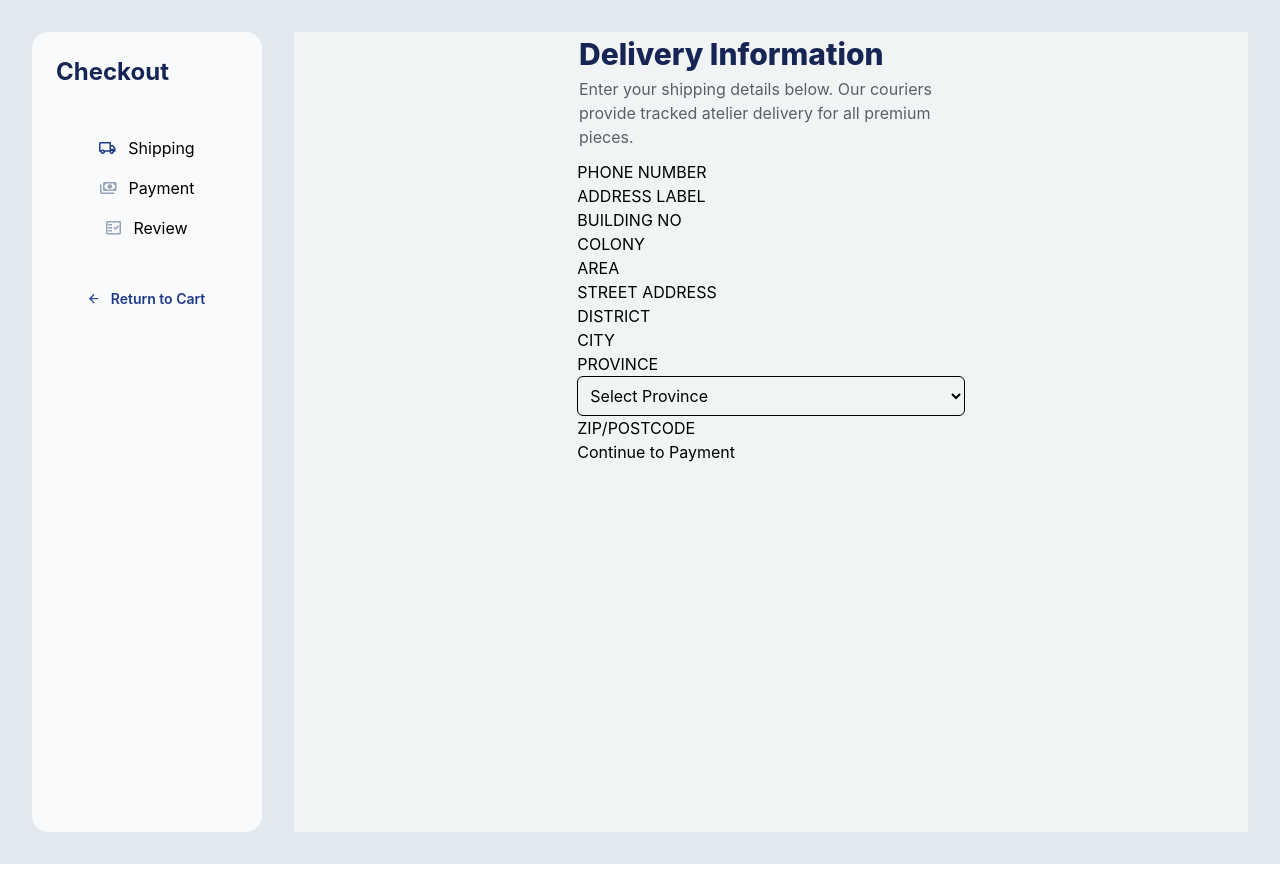
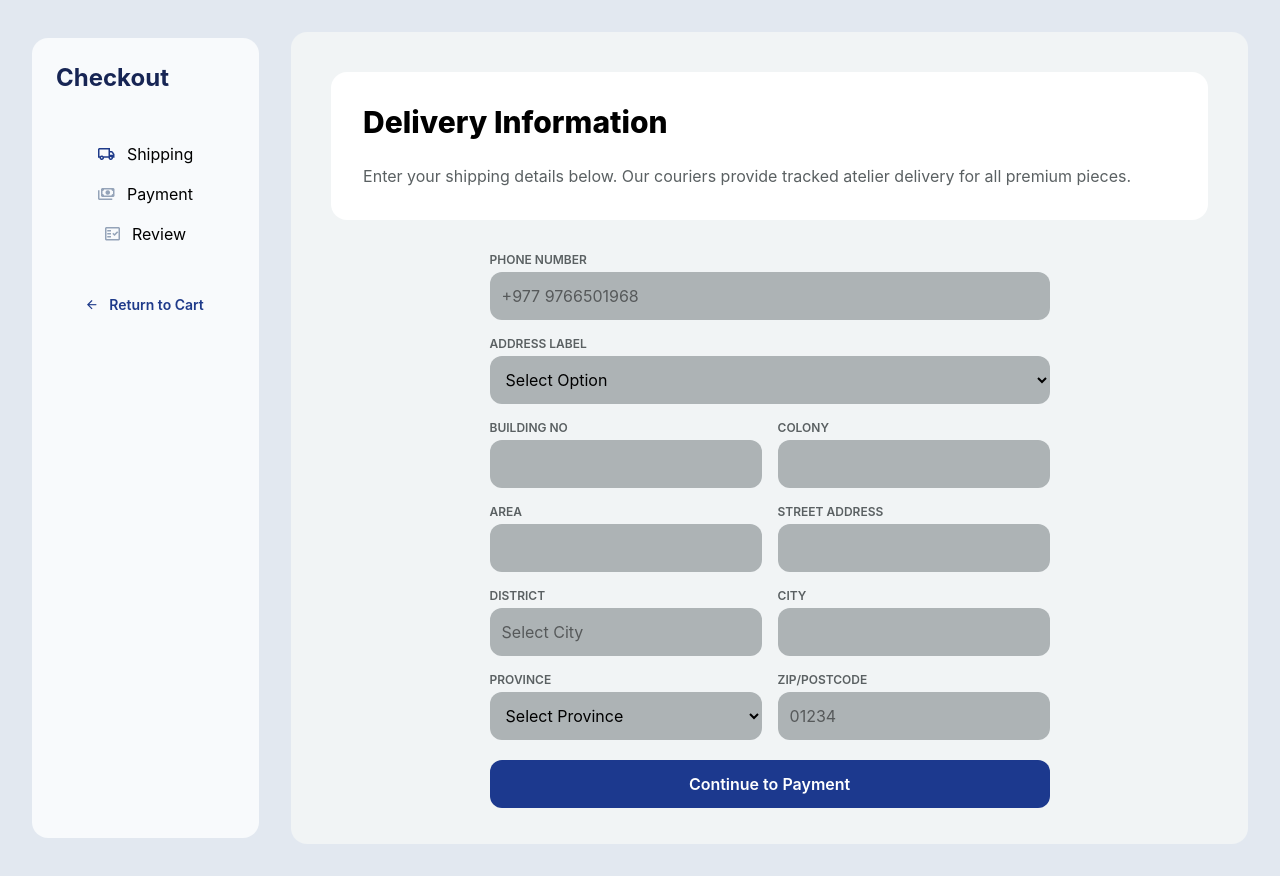
Before and after one commit to sudarshankhatri3/FullStack, a React app in the folder frontend/: page /order/1 in a window 1280 px wide. Built offline with nearby package versions, Linux system fonts and the light colour scheme; no server answers; the HTML template or start-up script is replaced by a standard one.

Commit message:
customize ui

```diff
--- a/frontend/package.json
+++ b/frontend/package.json
@@ -14,6 +14,7 @@
     "@tailwindcss/vite": "^4.2.1",
     "axios": "^1.13.6",
     "react": "^19.2.0",
+    "react-country-state-city": "^1.1.12",
     "react-dom": "^19.2.0",
     "react-drag-drop-files": "^3.1.0",
     "react-router": "^7.13.1",
--- a/frontend/src/components/delivery.jsx
+++ b/frontend/src/components/delivery.jsx
@@ -1,6 +1,7 @@
 import React from "react";
 import { useState, useEffect } from "react";
 import Swal from "sweetalert2"
+import {CountrySelect,StateSelect,CitySelect} from "react-country-state-city"
 
 const deliveryDetails = [
   { image: "../delivery.png", title: "Shipping" },
@@ -8,20 +9,24 @@ const deliveryDetails = [
   { image: "../review.png", title: "Review" },
 ];
 const deliveryInfo = {
-  phone_number: "",
-  building_no: "",
-  colony: "",
-  province: "",
-  district: "",
-  city: "",
-  area: "",
-  address: "",
-  label: "",
-  zip: "",
+  phone_number:"",
+  building_no:"",
+  colony:"",
+  province:"",
+  district:"",
+  city:"",
+  area:"",
+  address:"",
+  label:"",
+  zip:""
 };
 
 export default function Delivery() {
   const [delivery, setDelivery] = useState(deliveryInfo);
+  const [country, setCountry] = useState({
+      id: 153,
+      name: "Nepal"
+    });
 
   const deliveryData = async (e) => {
     e.preventDefault();
@@ -36,22 +41,24 @@ export default function Delivery() {
           body: JSON.stringify(delivery),
         },
       );
+      const text = await deliveryPost.text()
+      console.log("RAW RESPONSE:", text);
       if (!deliveryPost.ok) {
-        Swal.fire({
-            title:'Erron handle',
-            text:"Do you want to Continue",
-            icon:'Warning',
-            showCancelButton: true,
-            confirmButtonColor: '#3085d6',
-            cancelButtonColor: '#d33',
-            confirmButtonText: 'Yes!'
-        }).then((result)=>{
-            if(result.value){
-                this.props.submitUser(this.state)
-            }
-        })
-        // const error = await deliveryPost.json();
-        // alert(JSON.stringify(error));
+        // Swal.fire({
+        //     title:'Erron handle',
+        //     text:"Do you want to Continue",
+        //     icon:'Warning',
+        //     showCancelButton: true,
+        //     confirmButtonColor: '#3085d6',
+        //     cancelButtonColor: '#d33',
+        //     confirmButtonText: 'Yes!'
+        // }).then((result)=>{
+        //     if(result.value){
+        //         this.props.submitUser(this.state)
+        //     }
+        // })
+        const error = await deliveryPost.json();
+        alert(JSON.stringify(error));
         return;
       }
       alert("Data added sucessfully !!!!!");
@@ -84,115 +91,133 @@ export default function Delivery() {
             </button>
           </div>
         </div>
-        <div className="bg-[#F1F4F5] w-full min-h-screen flex flex-col items-center gap-8">
-          <div className="w-96 h-24">
-            <h1 className="text-[#172554] font-extrabold text-[30px] ">
+        <div className="bg-[#F1F4F5] w-full min-h-screen p-3 sm:p-6 lg:p-10 rounded-2xl flex flex-col items-center gap-8">
+          <div className=" w-full max-w-sm sm:max-w-md md:max-w-2xl lg:max-w-3xl xl:max-w-4xl  bg-white p-4 sm:p-6 lg:p-8 rounded-2xl flex flex-col gap-6">
+            <h1 className="text-xl sm:text-2xl md:text-3xl font-extrabold text-[#172554">
               Delivery Information
             </h1>
-            <p className="text-[#5A6062] text-[16px] ">
+            <p className="text-xs sm:text-sm md:text-base text-[#5A6062]">
               Enter your shipping details below. Our couriers provide tracked
               atelier delivery for all premium pieces.
             </p>
           </div>
 
-          <form onSubmit={deliveryData}>
-            <div>
-              <label htmlFor="phone_number">PHONE NUMBER</label>
+          <form onSubmit={deliveryData} className="flex flex-col  gap-4">
+            <div className="w-full h-full flex flex-col gap-1">
+              <label htmlFor="phone_number"  className="text-xs font-semibold text-[#5A6062]">PHONE NUMBER</label>
               <input
                 type="text"
                 value={delivery.phone_number}
+                placeholder="+977 9766501968"
                 onChange={(e) =>
                   setDelivery({ ...delivery, phone_number: e.target.value })
                 }
+                className="w-full h-12 p-3 rounded-xl bg-[#ADB3B5]"
               />
             </div>
-            <div>
-              <label htmlFor="address">ADDRESS LABEL</label>
-              <input
+            <div className="w-full h-full flex flex-col gap-1">
+              <label htmlFor="address"  className="text-xs font-semibold text-[#5A6062]">ADDRESS LABEL</label>
+              <select
                 type="text"
                 value={delivery.label}
                 onChange={(e) =>
                   setDelivery({ ...delivery, label: e.target.value })
                 }
-              />
+                className="w-full h-12 p-3 rounded-xl bg-[#ADB3B5] "
+              >
+                <option value="" disabled>Select Option</option>
+                <option value="HOME">Home</option>
+                <option value="OFFICE">Office</option>
+              </select>
             </div>
-            <div>
-              <div>
-                <label htmlFor="building">BUILDING NO</label>
+            <div  className="grid grid-cols-1 md:grid-cols-2 gap-4">
+              <div className="flex flex-col gap-1">
+                <label htmlFor="building"  className="text-xs font-semibold text-[#5A6062]">BUILDING NO</label>
                 <input
                   type="text"
                   value={delivery.building_no}
                   onChange={(e) =>
                     setDelivery({ ...delivery, building_no: e.target.value })
                   }
+                  className="w-full h-12 p-3 rounded-xl bg-[#ADB3B5]"
                 />
               </div>
-              <div>
-                <label htmlFor="colony">COLONY</label>
+              <div className="flex flex-col gap-1">
+                <label htmlFor="colony"  className="text-xs font-semibold text-[#5A6062]">COLONY</label>
                 <input
                   type="text"
                   value={delivery.colony}
                   onChange={(e) =>
                     setDelivery({ ...delivery, colony: e.target.value })
                   }
+                  className="w-full h-12 p-3 rounded-xl bg-[#ADB3B5]"
                 />
               </div>
             </div>
-            <div>
-              <div>
-                <label htmlFor="area">AREA</label>
+            <div  className="grid grid-cols-1 md:grid-cols-2 gap-4">
+              <div className="flex flex-col gap-1">
+                <label htmlFor="area"  className="text-xs font-semibold text-[#5A6062]">AREA</label>
                 <input
                   type="text"
                   value={delivery.area}
                   onChange={(e) =>
                     setDelivery({ ...delivery, area: e.target.value })
                   }
+                  className="w-full h-12 p-3 rounded-xl bg-[#ADB3B5]"
                 />
               </div>
-              <div>
-                <label htmlFor="street">STREET ADDRESS</label>
+              <div className="flex flex-col gap-1">
+                <label htmlFor="street"  className="text-xs font-semibold text-[#5A6062]">STREET ADDRESS</label>
                 <input
                   type="text"
                   value={delivery.address}
                   onChange={(e) =>
                     setDelivery({ ...delivery, address: e.target.value })
                   }
+                  className="w-full h-12 p-3 rounded-xl bg-[#ADB3B5]"
                 />
               </div>
             </div>
-            <div>
-              <div>
-                <label htmlFor="district">DISTRICT</label>
+            <div  className="grid grid-cols-1 md:grid-cols-2 gap-4">
+              <div className="flex flex-col gap-1">
+                <label htmlFor="district"  className="text-xs font-semibold text-[#5A6062]">DISTRICT</label>
                 <input
+                  // countryid={country?.id}
+                  // stateid={delivery.province?.id}
                   type="text"
                   value={delivery.district}
                   onChange={(e) =>
                     setDelivery({ ...delivery, district: e.target.value })
                   }
+                  placeHolder="Select City"
+                className="w-full h-12 p-3 rounded-xl bg-[#ADB3B5]"
                 />
               </div>
-              <div>
-                <label htmlFor="city">CITY</label>
+              <div className="flex flex-col gap-1">
+                <label htmlFor="city"  className="text-xs font-semibold text-[#5A6062]">CITY</label>
                 <input
                   type="text"
                   value={delivery.city}
                   onChange={(e) =>
                     setDelivery({ ...delivery, city: e.target.value })
                   }
+                  className="w-full h-12 p-3 rounded-xl bg-[#ADB3B5]"
                 />
               </div>
             </div>
-            <div>
-              <div>
-                <label htmlFor="city">PROVINCE</label>
+            <div className="grid grid-cols-1 md:grid-cols-2 gap-4">
+              <div className="flex flex-col gap-1">
+                <label htmlFor="city"  className="text-xs font-semibold text-[#5A6062]">PROVINCE</label>
                 <select
+                  // countryid={country?.id}
                   value={delivery.province}
                   onChange={(e) =>
-                    setDelivery({ ...delivery, province: e.target.value })
+                    setDelivery({ ...delivery, province: e.target.value})
                   }
-                  className="w-full p-2 border rounded-md"
+                  placeHolder="Select state"
+                 className="w-full h-12 p-3 rounded-xl bg-[#ADB3B5]"
                 >
-                  <option value="" disabled>
+                   <option value="" disabled>
                     Select Province
                   </option>
                   <option value="Koshi">Koshi Province</option>
@@ -204,19 +229,21 @@ export default function Delivery() {
                   <option value="Sudurpashchim">Sudurpashchim Province</option>
                 </select>
               </div>
-              <div>
-                <label htmlFor="city">ZIP/POSTCODE</label>
+              <div className="flex flex-col gap-1">
+                <label htmlFor="city"  className="text-xs font-semibold text-[#5A6062]">ZIP/POSTCODE</label>
                 <input
                   type="text"
                   value={delivery.zip}
                   onChange={(e) =>
                     setDelivery({ ...delivery, zip: e.target.value })
                   }
+                  placeholder="01234"
+                  className="w-full h-12 p-3 rounded-xl bg-[#ADB3B5]"
                 />
               </div>
             </div>
-            <div>
-              <button>Continue to Payment</button>
+            <div className="bg-blue-900 mt-2 w-full h-10 rounded-xl flex justify-center items-center  gap-2">
+              <button className="w-full  h-12  rounded-xl  bg-blue-900  text-white  text-sm sm:text-base  font-semibold">Continue to Payment</button>
             </div>
           </form>
         </div>
```
Also changed, not shown: 2 other files (tests, documents, lock files or other folders).
